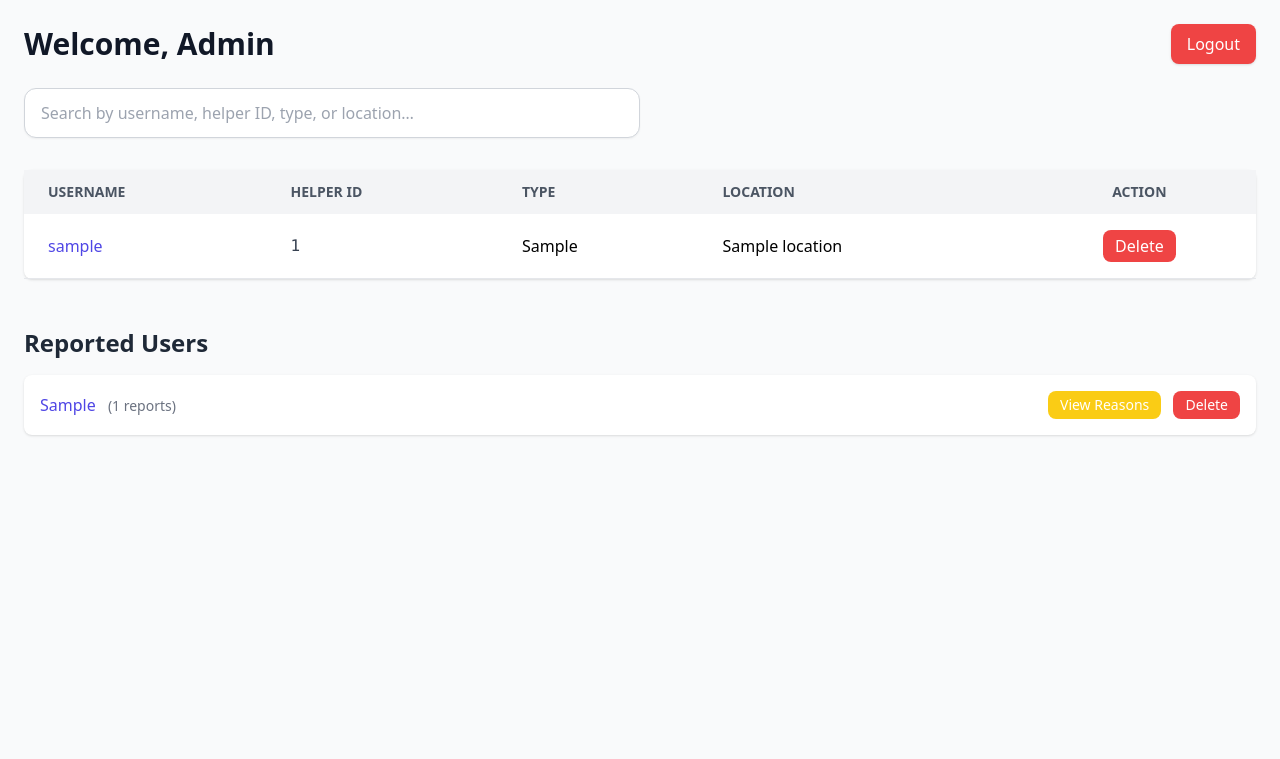
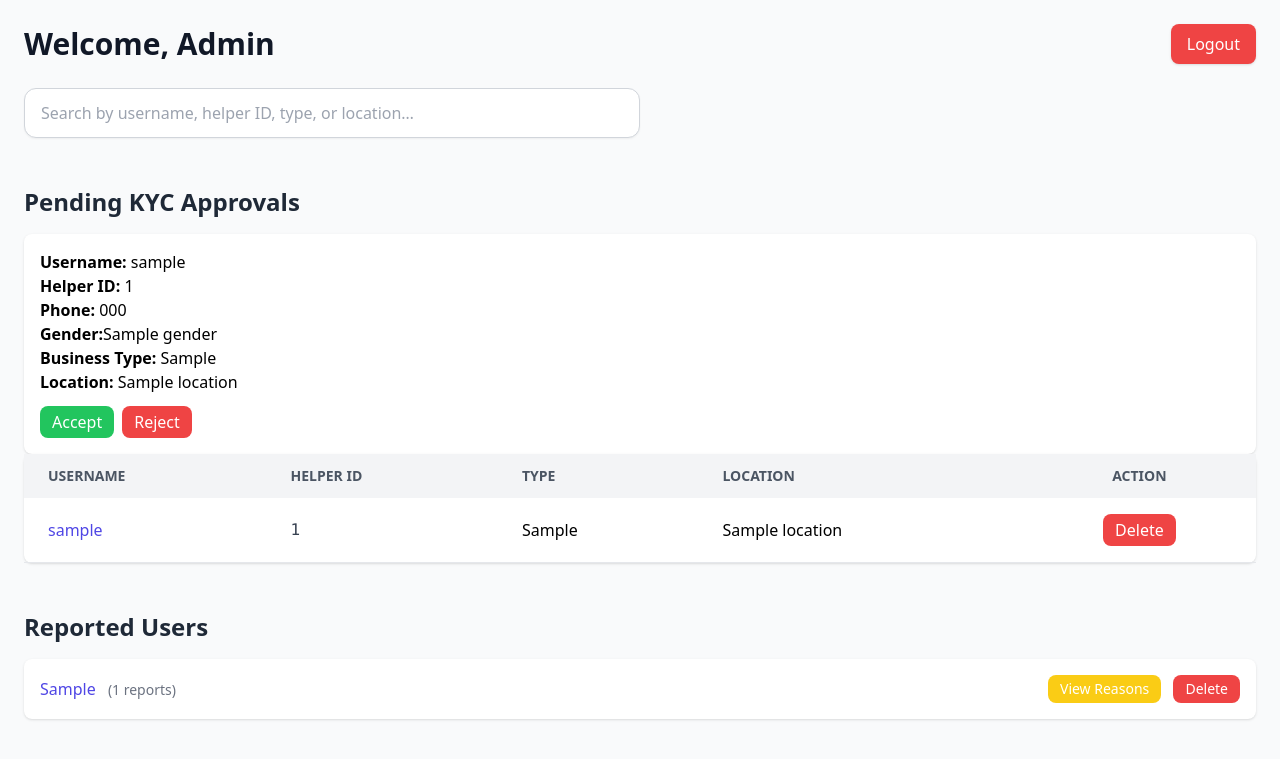
Before and after one commit to Phoenix-star-tech/helper, a Flask app: page /admin in a window 1280 px wide. Shown: the top 759 px of the page. Run offline with Flask 3, Linux system fonts and the light colour scheme; the visitor is signed in with stand-in values (Sample User, id 1); a database or web service that is not in the repository returns one stand-in record (values such as "Sample title"); some libraries are stand-ins or nearby versions.

Commit message:
Update adime.html

```diff
--- a/templates/adime.html
+++ b/templates/adime.html
@@ -29,6 +29,30 @@
     placeholder="Search by username, helper ID, type, or location…"
     class="w-full md:w-1/2 px-4 py-3 border border-gray-300 rounded-xl shadow-sm focus:outline-none focus:ring-2 focus:ring-indigo-500 transition"
   />
+</div>
+
+<div class="mt-12">
+  <h3 class="text-2xl font-bold text-gray-800 mb-4">Pending KYC Approvals</h3>
+  <div class="space-y-4">
+    {% for kyc in kyc_requests %}
+    <div class="bg-white rounded-lg shadow p-4">
+      <p><strong>Username:</strong> {{ kyc.username }}</p>
+      <p><strong>Helper ID:</strong> {{ kyc.helperid or 'N/A' }}</p>
+      <p><strong>Phone:</strong> {{ kyc.phone }}</p>
+      <p><strong>Gender:</strong>{{ kyc.gender }}</p>
+      <p><strong>Business Type:</strong> {{ kyc.business_type }}</p>
+      <p><strong>Location:</strong> {{ kyc.location }}</p>
+      <div class="flex gap-2 mt-3">
+        <form action="{{ url_for('accept_kyc', username=kyc.username) }}" method="POST">
+          <button type="submit" class="px-3 py-1 bg-green-500 text-white rounded-lg">Accept</button>
+        </form>
+        <form action="{{ url_for('reject_kyc', username=kyc.username) }}" method="POST">
+          <button type="submit" class="px-3 py-1 bg-red-500 text-white rounded-lg">Reject</button>
+        </form>
+      </div>
+    </div>
+    {% endfor %}
+  </div>
 </div>
 
 <!-- Users Table (desktop) -->
```
